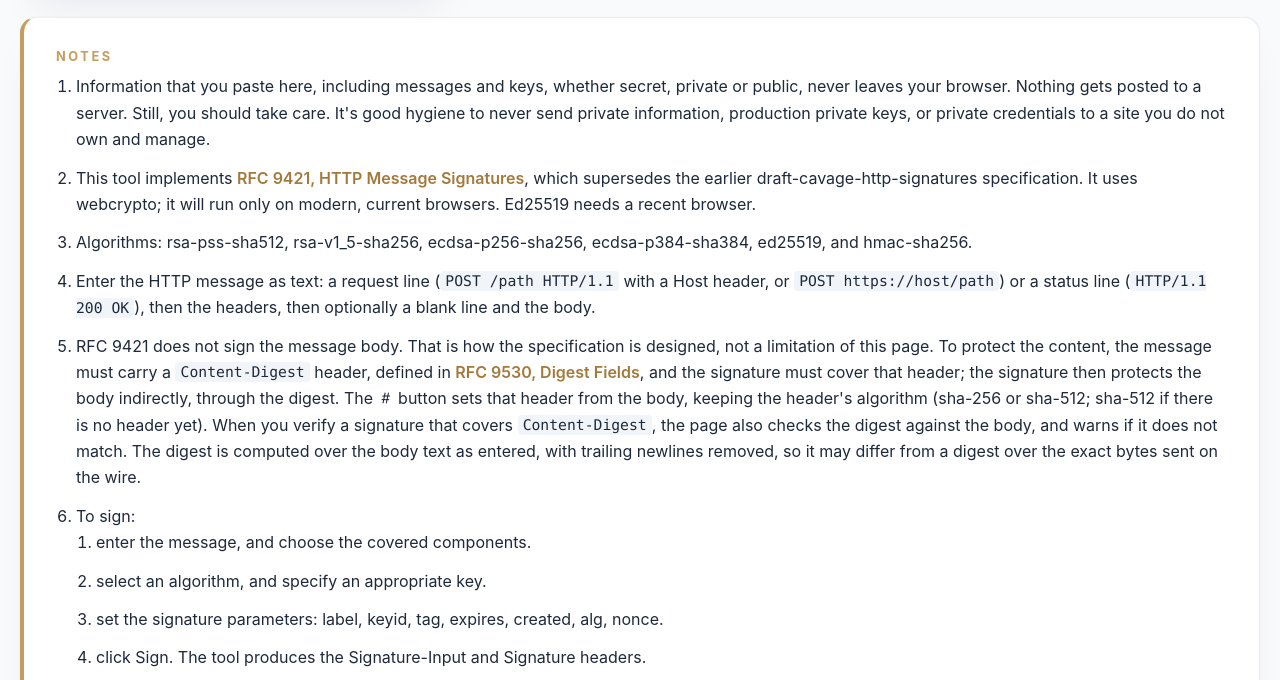
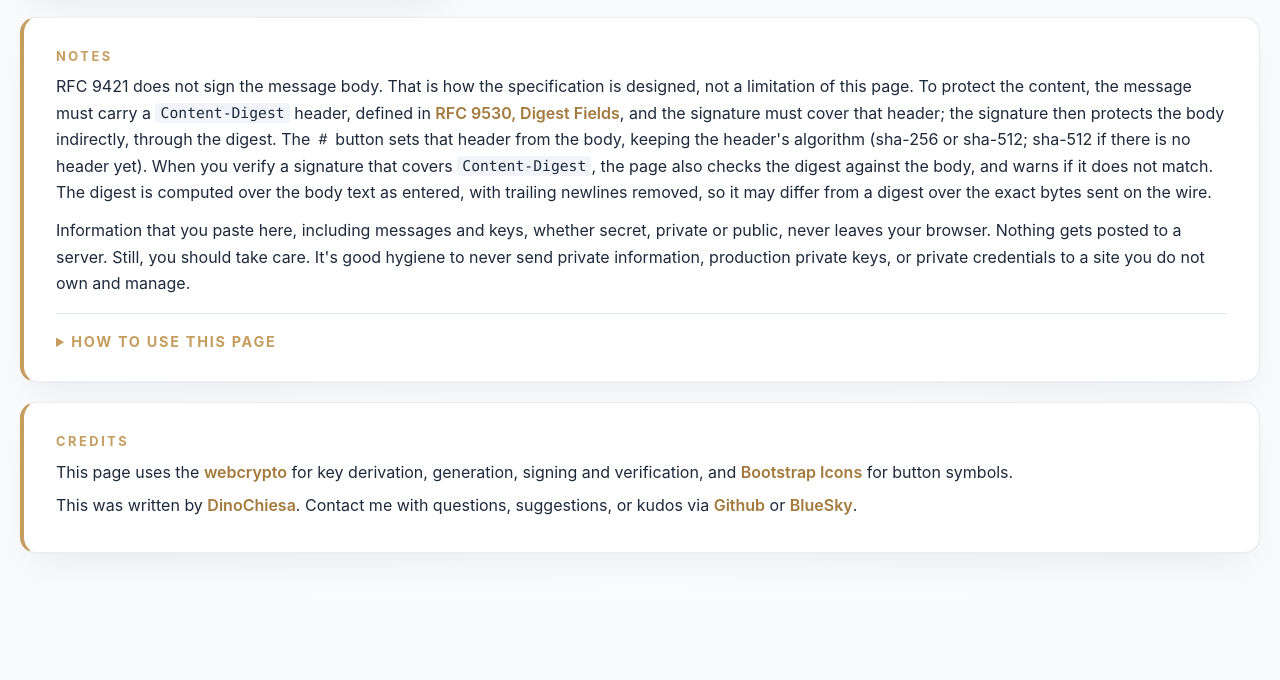
Before and after one commit to DinoChiesa/httpsig-webtool, a website built with Vite: page src/index.html in a window 1280 px wide. Shown: the part 1571-2251 px from the top of the page. After the commit the page ends 2172 px from the top, so only its background shows below. Built offline with nearby package versions, Linux system fonts and the light colour scheme.

Commit message:
style: collapse the how-to notes in a <details> element
Keep the two key notes visible (RFC 9421 does not sign the body;
privacy), and put the usage notes in a collapsed 'How to use this
page' section.

```diff
--- a/src/index.html
+++ b/src/index.html
@@ -215,12 +215,15 @@
 
       <section class="card notes-card">
         <span class="kicker">Notes</span>
+        <p class="key-note">RFC 9421 does not sign the message body. That is how the specification is designed, not a limitation of this page. To protect the content, the message must carry a <tt>Content-Digest</tt> header, defined in <a href='https://www.rfc-editor.org/rfc/rfc9530'>RFC 9530, Digest Fields</a>, and the signature must cover that header; the signature then protects the body indirectly, through the digest. The <span class="bi bi-hash"></span> button sets that header from the body, keeping the header's algorithm (sha-256 or sha-512; sha-512 if there is no header yet). When you verify a signature that covers <tt>Content-Digest</tt>, the page also checks the digest against the body, and warns if it does not match. The digest is computed over the body text as entered, with trailing newlines removed, so it may differ from a digest over the exact bytes sent on the wire.</p>
+        <p class="key-note">Information that you paste here, including messages and keys, whether secret, private or public, never leaves your browser. Nothing gets posted to a server. Still, you should take care. It's good hygiene to never send private information, production private keys, or private credentials to a site you do not own and manage.</p>
+
+        <details class="more-notes">
+          <summary>How to use this page</summary>
           <ol>
-          <li>Information that you paste here, including messages and keys, whether secret, private or public, never leaves your browser. Nothing gets posted to a server. Still, you should take care. It's good hygiene to never send private information, production private keys, or private credentials to a site you do not own and manage.</li>
             <li>This tool implements <a href='https://www.rfc-editor.org/rfc/rfc9421'>RFC 9421, HTTP Message Signatures</a>, which supersedes the earlier draft-cavage-http-signatures specification. It uses webcrypto; it will run only on modern, current browsers. Ed25519 needs a recent browser.</li>
             <li>Algorithms: rsa-pss-sha512, rsa-v1_5-sha256, ecdsa-p256-sha256, ecdsa-p384-sha384, ed25519, and hmac-sha256.</li>
             <li>Enter the HTTP message as text: a request line (<tt>POST /path HTTP/1.1</tt> with a Host header, or <tt>POST https://host/path</tt>) or a status line (<tt>HTTP/1.1 200 OK</tt>), then the headers, then optionally a blank line and the body.</li>
-          <li>RFC 9421 does not sign the message body. That is how the specification is designed, not a limitation of this page. To protect the content, the message must carry a <tt>Content-Digest</tt> header, defined in <a href='https://www.rfc-editor.org/rfc/rfc9530'>RFC 9530, Digest Fields</a>, and the signature must cover that header; the signature then protects the body indirectly, through the digest. The <span class="bi bi-hash"></span> button sets that header from the body, keeping the header's algorithm (sha-256 or sha-512; sha-512 if there is no header yet). When you verify a signature that covers <tt>Content-Digest</tt>, the page also checks the digest against the body, and warns if it does not match. The digest is computed over the body text as entered, with trailing newlines removed, so it may differ from a digest over the exact bytes sent on the wire.</li>
             <li>To sign:
             <ol>
               <li>enter the message, and choose the covered components.</li>
@@ -242,6 +245,7 @@
             <li>When specifying the shared secret for hmac-sha256, you need at least 32 bytes of key material. The <a href='https://en.wikipedia.org/wiki/PBKDF2'>PBKDF2</a> option will derive a key of the appropriate size. If you choose a different coding system, you need to ensure minimum key size yourself.</li>
             <li>This tool supports HTTP fields and the derived components @method, @target-uri, @authority, @scheme, @request-target, @path, @query, @query-param, and @status. It does not support the sf, key, bs, req, or tr component parameters.</li>
           </ol>
+        </details>
       </section>
 
       <footer class="card notes-card">
--- a/src/scss/_notes.scss
+++ b/src/scss/_notes.scss
@@ -17,3 +17,41 @@
     color: var(--color-text);
   }
 }
+
+.notes-card .key-note {
+  margin: 0 0 0.75rem;
+}
+
+// The longer how-to notes, collapsed by default.
+.more-notes {
+  margin-top: 1rem;
+  padding-top: 1rem;
+  border-top: 1px solid var(--color-border-soft);
+
+  summary {
+    cursor: pointer;
+    font-size: var(--fs-label);
+    font-weight: 700;
+    letter-spacing: 0.12em;
+    text-transform: uppercase;
+    color: var(--color-primary);
+
+    &:hover {
+      color: var(--color-primary-hover);
+    }
+
+    &:focus-visible {
+      outline: none;
+      border-radius: var(--radius-input);
+      box-shadow: 0 0 0 3px var(--color-primary-ring);
+    }
+  }
+
+  &[open] summary {
+    margin-bottom: 0.75rem;
+  }
+
+  ol ol {
+    margin-top: 0.4rem;
+  }
+}
```
Also changed, not shown: dist/css/main.css, dist/index.html, dist/js/main.js. Lines whose indentation alone changed are shown as unchanged.
